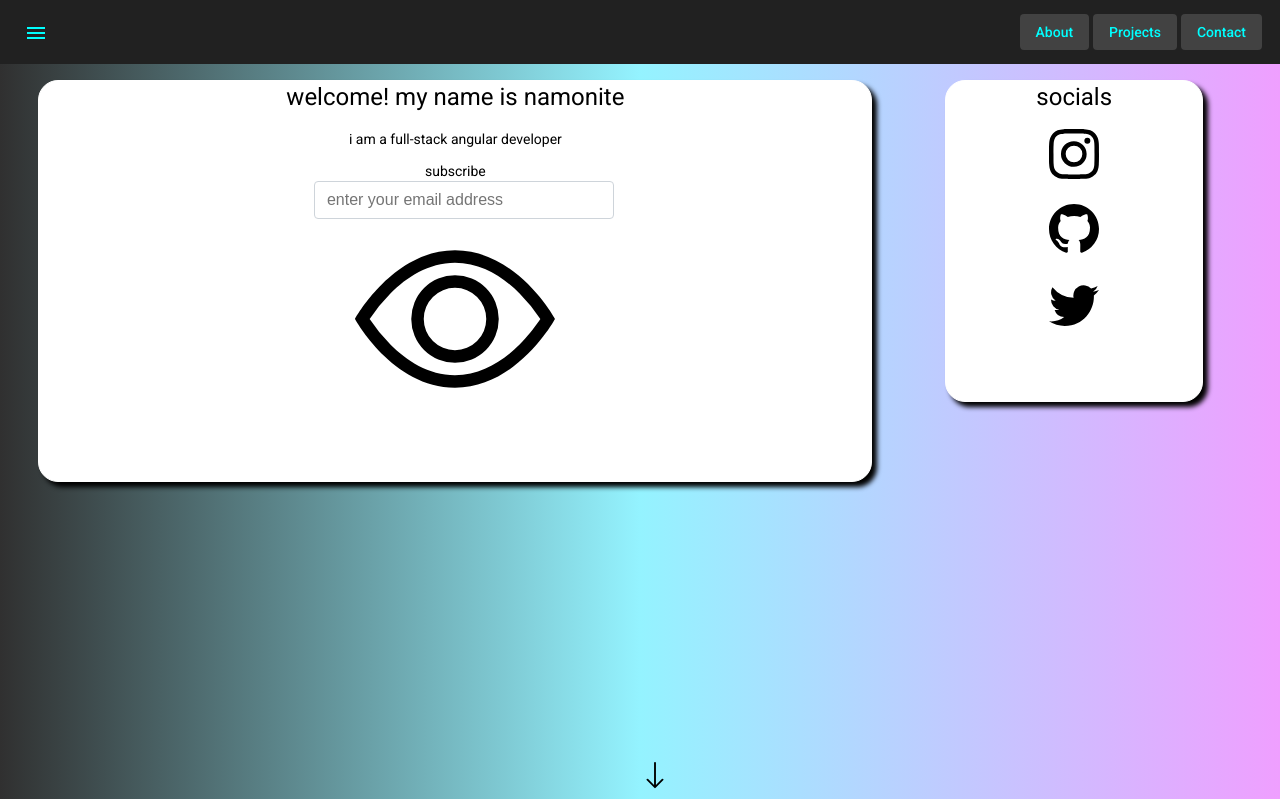
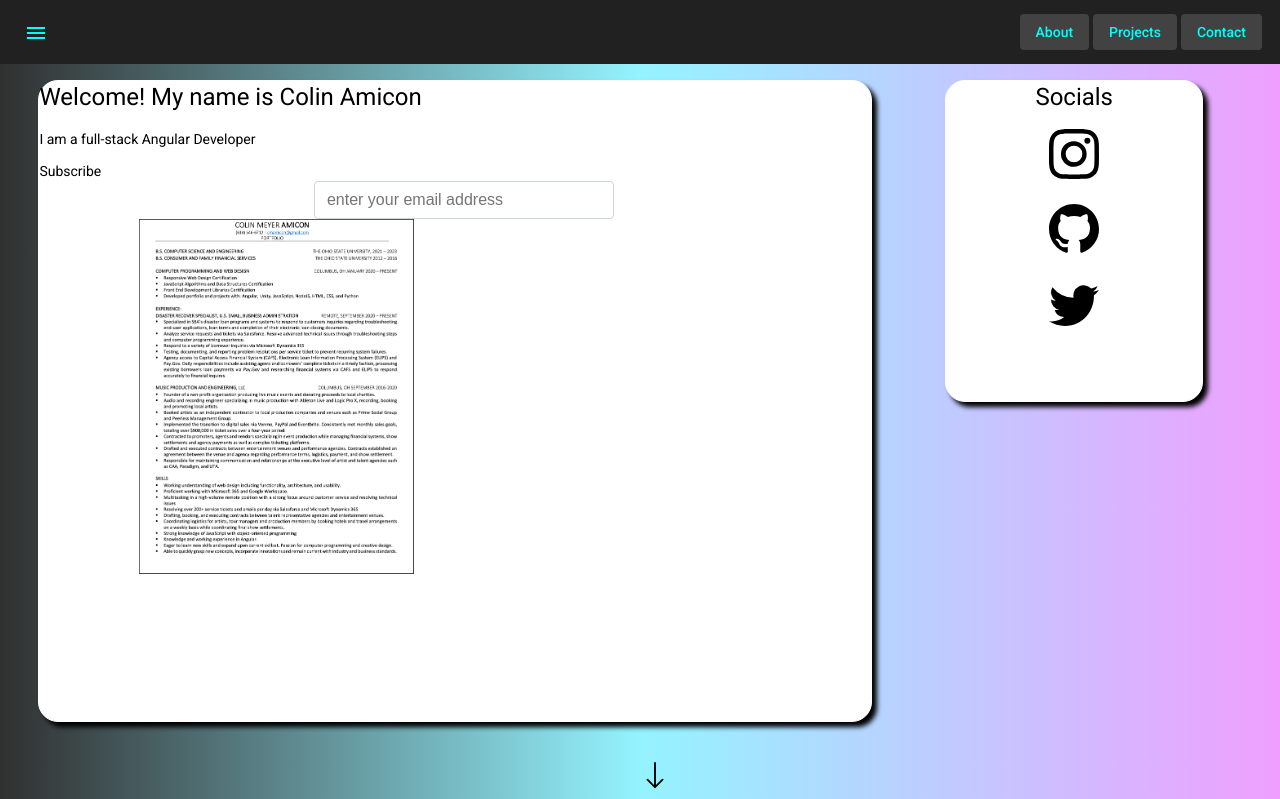
Before and after one commit to colinamicon/portfolio, an Angular app: page / in a window 1280 px wide. Shown: the top 799 px of the page. Built offline with nearby package versions, Linux system fonts and the light colour scheme.

Commit message:
legit edits

```diff
--- a/src/app/app.component.css
+++ b/src/app/app.component.css
@@ -2,5 +2,5 @@ body {
   background-image: linear-gradient(to right, #303030, #94f3ff, #ef9fff);
   height: auto;
   font-family: 'Roboto';
-  text-transform: lowercase;
+  /* text-transform: lowercase;*/
 }
--- a/src/app/welcome/welcome.component.css
+++ b/src/app/welcome/welcome.component.css
@@ -21,10 +21,10 @@ nav {
 
 .about {
   top: 10%;
-  height: 50%;
+  height: 80%;
   width: 65%;
   position: relative;
-  text-align: center;
+  /*text-align: center;*/
   border: 1px solid white;
   border-radius: 20px;
   background-color: white;
@@ -80,3 +80,18 @@ a {
     border-radius: .25rem;
     transition: border-color .15s ease-in-out,box-shadow .15s ease-in-out;
 }
+
+.resume {
+  /*width: 100px;
+  height: 25%;
+  z-index: 1;*/
+
+}
+
+.resume_pic {
+  position: relative;
+  height: 33%;
+  width: 33%;
+  left: 100px;
+
+}
--- a/src/app/welcome/welcome.component.html
+++ b/src/app/welcome/welcome.component.html
@@ -8,9 +8,11 @@
         <li><a href="#Contact" class="nav-link">Contact</a></li>
       </ul>
   </nav> -->
+
+  <!--About Box-->
   <section class="about" id="About">
     <header>
-      <h1>Welcome! My name is namonite</h1>
+      <h1>Welcome! My name is Colin Amicon</h1>
     </header>
     <p>I am a full-stack Angular Developer</p>
 
@@ -22,18 +24,15 @@
       </div>
     </form>
 
-<div class="eye">
-    <svg xmlns="http://www.w3.org/2000/svg" width="200" height="200" fill="currentColor" class="bi bi-eye"
-      viewBox="0 0 16 16">
-      <path
-        d="M16 8s-3-5.5-8-5.5S0 8 0 8s3 5.5 8 5.5S16 8 16 8zM1.173 8a13.133 13.133 0 0 1 1.66-2.043C4.12 4.668 5.88 3.5 8 3.5c2.12 0 3.879 1.168 5.168 2.457A13.133 13.133 0 0 1 14.828 8c-.058.087-.122.183-.195.288-.335.48-.83 1.12-1.465 1.755C11.879 11.332 10.119 12.5 8 12.5c-2.12 0-3.879-1.168-5.168-2.457A13.134 13.134 0 0 1 1.172 8z" />
-      <path d="M8 5.5a2.5 2.5 0 1 0 0 5 2.5 2.5 0 0 0 0-5zM4.5 8a3.5 3.5 0 1 1 7 0 3.5 3.5 0 0 1-7 0z" />
-    </svg>
+<div class="resume">
+  <a href="assets/Colin Amicon Resume.pdf" target="_blank" class="resume">
+    <img class="resume_pic" src="assets/amiconresume.png"/></a>
+
     </div>
 
   </section>
 
-
+<!--Socials Box-->
 <section class="socials">
   <h1>Socials</h1>
   <a target="_blank" href="https://www.instagram.com/colinamicon">
@@ -61,6 +60,7 @@
     </svg></a>
   </section>
 
+  <!--Arrow Button-->
   <a href="#Projects">
   <div class="arrow">
     <svg xmlns="http://www.w3.org/2000/svg" width="30" height="30" fill="currentColor" class="bi bi-arrow-down"
@@ -71,6 +71,7 @@
   </div></a>
 
 
+
 </main>
 
 
```
Also changed, not shown: src/assets/amiconresume.png (added), 1 other file (tests, documents, lock files or other folders).
